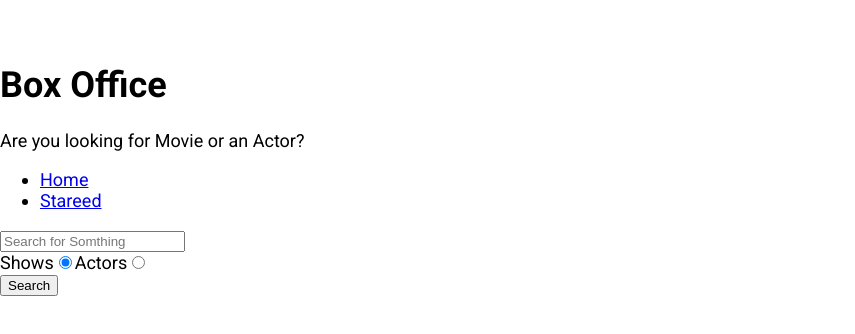
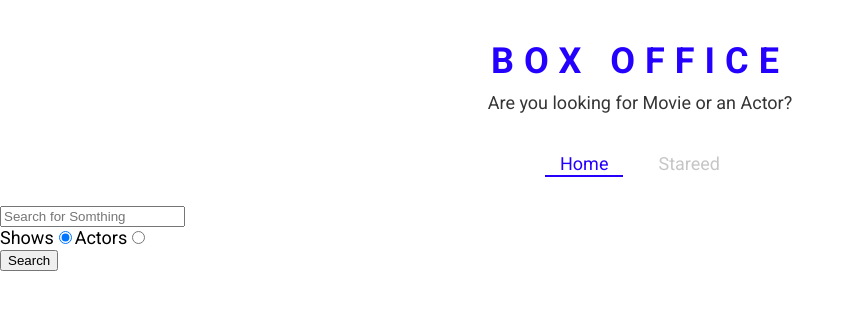
Before and after one commit to mayanklushte/box-office, a React (Create React App) app: page / in a window 1280 px wide. Shown: the top 334 px of the page, without its empty margins (0-855 px from the left). Built offline with nearby package versions, Linux system fonts and the light colour scheme.

Commit message:
define theme for styled components and created few styled components

```diff
--- a/src/App.js
+++ b/src/App.js
@@ -1,13 +1,21 @@
 import React from 'react';
 import { Switch, Route } from 'react-router-dom';
-
+import { ThemeProvider } from 'styled-components';
 import Home from './pages/Home';
 import Show from './pages/Show';
 import Starred from './pages/Starred';
 
+const theme = {
+  mainColors: {
+    blue: '#2400ff',
+    gray: '#c6c6c6',
+    dark: '#353535',
+  },
+};
+
 function App() {
   return (
-    <div>
+    <ThemeProvider theme={theme}>
       <Switch>
         <Route exact path="/">
           <Home />
@@ -22,7 +30,7 @@
           <div>Page Not Found Or 404</div>
         </Route>
       </Switch>
-    </div>
+    </ThemeProvider>
   );
 }
 
--- a/src/components/Navs.js
+++ b/src/components/Navs.js
@@ -1,5 +1,6 @@
 import React from 'react';
-import { Link } from 'react-router-dom';
+import { useLocation } from 'react-router-dom';
+import { NavList, LinkStyled } from './Navs.styled';
 
 // create array of routes and passing it in map function
 //  saves us from retyping and
@@ -9,18 +10,25 @@
   { to: '/starred', text: 'Stareed' },
 ];
 
-const navs = () => {
+const Navs = () => {
+  const location = useLocation();
+
   return (
     <div>
-      <ul>
+      <NavList>
         {LINKS.map(item => (
           <li key={item.to}>
-            <Link to={item.to}>{item.text}</Link>
+            <LinkStyled
+              to={item.to}
+              className={item.to === location.pathname ? 'active' : ''}
+            >
+              {item.text}
+            </LinkStyled>
           </li>
         ))}
-      </ul>
+      </NavList>
     </div>
   );
 };
 
-export default navs;
+export default Navs;
--- /dev/null
+++ b/src/components/Navs.styled.js
@@ -0,0 +1,41 @@
+import styled from 'styled-components';
+import { Link } from 'react-router-dom';
+
+export const NavList = styled.ul`
+  display: flex;
+  justify-content: center;
+  list-style: none;
+  margin: 0 0 30px;
+  padding: 0;
+`;
+
+export const LinkStyled = styled(Link)`
+  margin: 0 10px;
+  padding: 3px 15px;
+  position: relative;
+  text-decoration: none;
+  color: ${({ theme }) => theme.mainColors.gray};
+  &.active {
+    color: ${({ theme }) => theme.mainColors.blue};
+    &:after {
+      content: '';
+      position: absolute;
+      display: block;
+      height: 2px;
+      left: 0%;
+      bottom: 0;
+      background-color: ${({ theme }) => theme.mainColors.blue};
+      animation: slide-in 0.3s ease-in forwards;
+      @keyframes slide-in {
+        from {
+          left: 50%;
+          width: 0;
+        }
+        to {
+          left: 0%;
+          width: 100%;
+        }
+      }
+    }
+  }
+`;
--- a/src/components/Title.js
+++ b/src/components/Title.js
@@ -1,13 +1,14 @@
 import React from 'react';
+import { TitleWrapper } from './Title.styled';
 
 // always pass pros like title and sub inside this  { }
 
 const Title = ({ title, subtitle }) => {
   return (
-    <div>
+    <TitleWrapper>
       <h1>{title}</h1>
       <p>{subtitle}</p>
-    </div>
+    </TitleWrapper>
   );
 };
 
--- /dev/null
+++ b/src/components/Title.styled.js
@@ -0,0 +1,18 @@
+import styled from 'styled-components';
+
+export const TitleWrapper = styled.div`
+  text-align: center;
+  margin: 0 0 40px;
+
+  h1 {
+    color: ${({ theme }) => theme.mainColors.blue};
+    letter-spacing: 10px;
+    text-transform: uppercase;
+    margin: 0 0 10px;
+  }
+
+  p {
+    color: ${({ theme }) => theme.mainColors.dark};
+    margin: 0;
+  }
+`;
```
